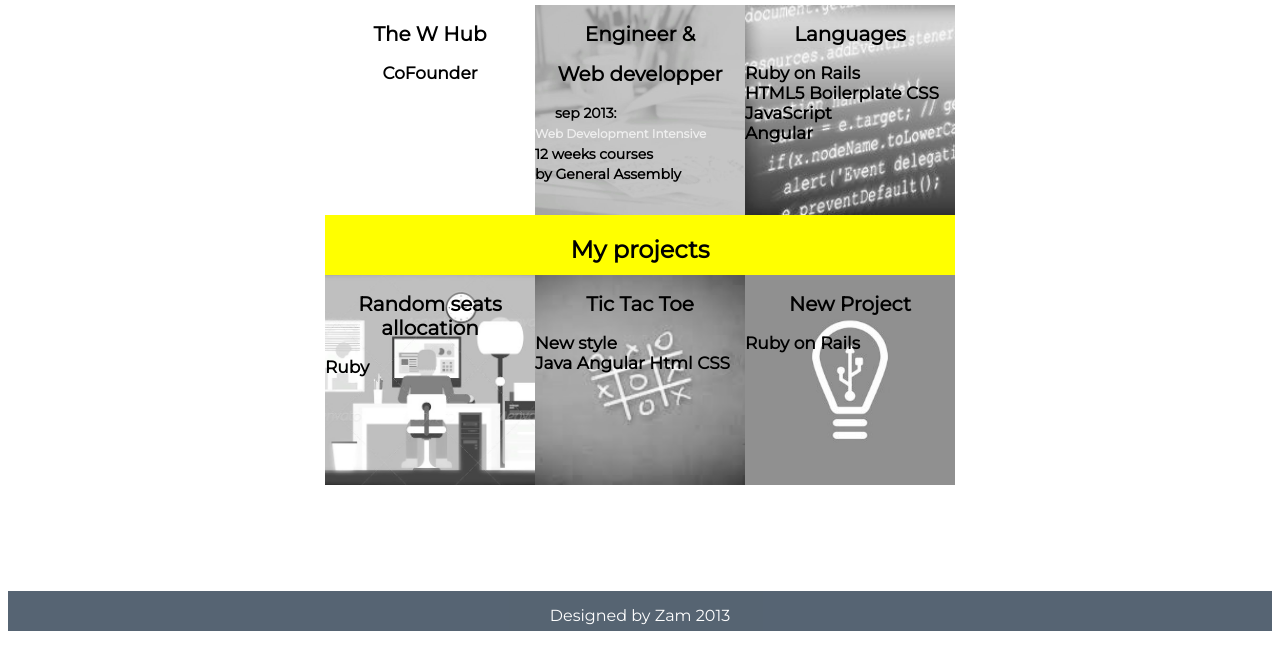
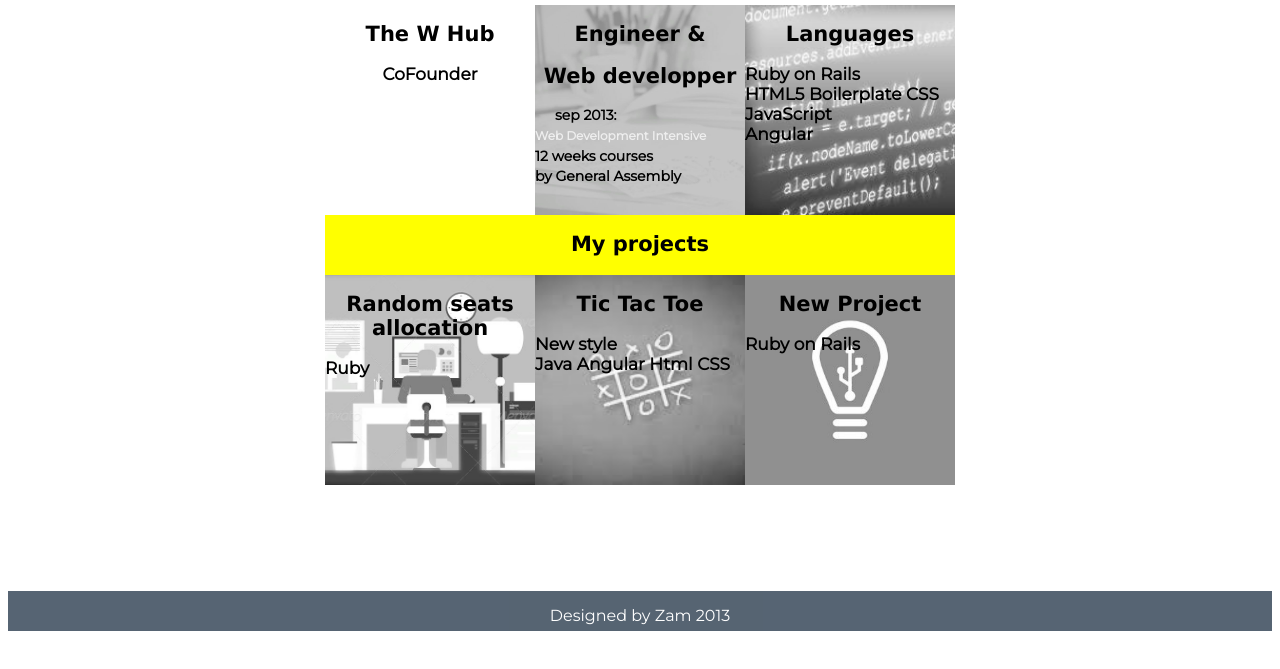
Before and after one commit to KarenZam/Zam_Profile_GH, a website: page app/index.html in a window 1280 px wide. Shown: the part 125-794 px from the top of the page. Drawn offline with nearby package versions, Linux system fonts and the light colour scheme; files that its build step writes are made by us from their sources; files whose address does not match are found by name.

Commit message:
fixe pb book.jpg

```diff
--- a/app/styles/main.css
+++ b/app/styles/main.css
@@ -44,7 +44,7 @@ ul {
 /*-------------------------------------------------------*/
 
 body {
-    font-family: Montserrat, Verdana;
+    font-family: Montserrat,Verdana;
     color: #000;
 }
 h2 {
@@ -81,9 +81,11 @@ h3{
     text-align: left;
     font-weight:bold;
 }
-.cell h2 {
-    font-size: 20px;
+h2 {
+    font-size: 21px;
     text-align: center;
+    color: bold;
+    font-family: Verdana;
 }
 .cell h3 {
     font-size: 17px;
```
